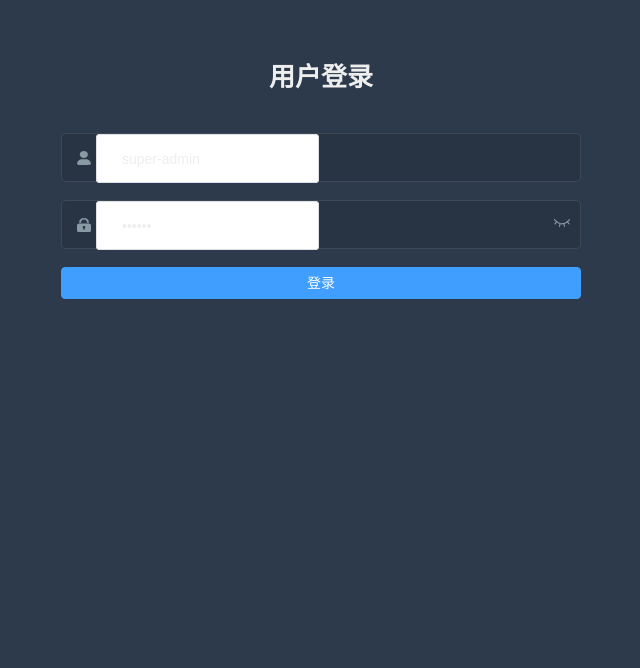
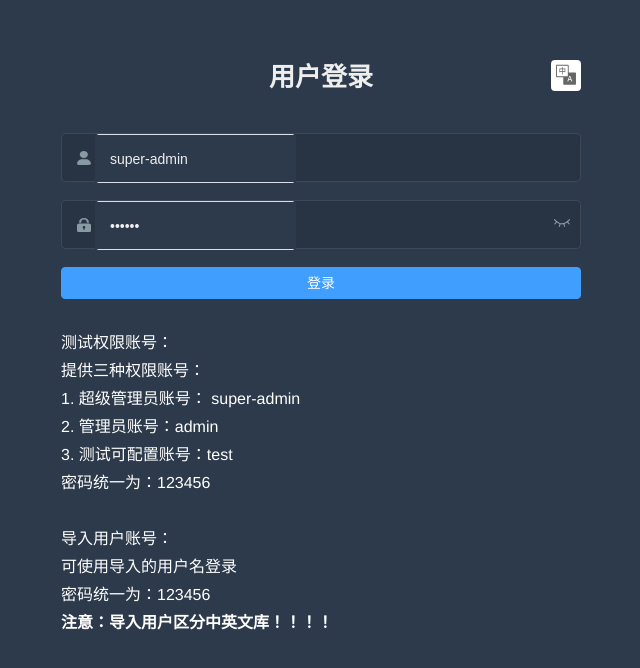
Before and after one commit to ziqicongdonglai/vue3-admin, a Vue app: page /#/login in a window 1280 px wide. Shown: the part 104-772 px from the top of the page, without its empty margins (319-959 px from the left). Built offline with nearby package versions, Linux system fonts and the light colour scheme.

Commit message:
feat: 处理项目国际化内容

```diff
--- a/src/components/LangSelect/index.vue
+++ b/src/components/LangSelect/index.vue
@@ -1,7 +1,7 @@
 <template>
   <el-dropdown trigger="click" class="international" @command="handleSetLanguage">
     <div>
-      <el-tooltip content="国际化" :effect="effect">
+      <el-tooltip :content="$t('msg.navBar.lang')" :effect="effect">
         <svg-icon icon="language" />
       </el-tooltip>
     </div>
@@ -39,6 +39,6 @@
 const handleSetLanguage = (lang) => {
   i18n.locale.value = lang
   store.commit('app/setLanguage', lang)
-  ElMessage.success('更新成功')
+  ElMessage.success(i18n.t('msg.toast.switchLangSuccess'))
 }
 </script>
--- a/src/layout/components/Navbar.vue
+++ b/src/layout/components/Navbar.vue
@@ -13,12 +13,14 @@
         <template #dropdown>
           <el-dropdown-menu class="user-dropdown">
             <router-link to="/">
-              <el-dropdown-item> 首页 </el-dropdown-item>
+              <el-dropdown-item> {{ $t('msg.navBar.home') }} </el-dropdown-item>
             </router-link>
             <a target="_blank" href="">
-              <el-dropdown-item>课程主页</el-dropdown-item>
+              <el-dropdown-item>{{ $t('msg.navBar.course') }}</el-dropdown-item>
             </a>
-            <el-dropdown-item divided @click="logout"> 退出登录 </el-dropdown-item>
+            <el-dropdown-item divided @click="logout">
+              {{ $t('msg.navBar.logout') }}
+            </el-dropdown-item>
           </el-dropdown-menu>
         </template>
       </el-dropdown>
--- a/src/views/login/index.vue
+++ b/src/views/login/index.vue
@@ -1,8 +1,9 @@
 <template>
   <div class="login-container">
-    <el-form class="login-form" :model="loginForm" :rules="loginRules" ref="loginFormRef">
+    <el-form class="login-form" ref="loginFromRef" :model="loginForm" :rules="loginRules">
       <div class="title-container">
-        <h3 class="title">用户登录</h3>
+        <h3 class="title">{{ $t('msg.login.title') }}</h3>
+        <lang-select class="lang-select" effect="light"></lang-select>
       </div>
 
       <el-form-item prop="username">
@@ -16,24 +17,28 @@
         <span class="svg-container">
           <svg-icon icon="password" />
         </span>
-        <el-input placeholder="password" name="password" v-model="loginForm.password" :type="passwordType" />
+        <el-input placeholder="password" name="password" :type="passwordType" v-model="loginForm.password" />
         <span class="show-pwd">
           <svg-icon :icon="passwordType === 'password' ? 'eye' : 'eye-open'" @click="onChangePwdType" />
         </span>
       </el-form-item>
 
-      <el-button type="primary" style="width: 100%; margin-bottom: 30px" :loading="loading" @click="handleLogin"
-        >登录
+      <el-button type="primary" style="width: 100%; margin-bottom: 30px" :loading="loading" @click="handleLogin">
+        {{ $t('msg.login.loginBtn') }}
       </el-button>
+
+      <div class="tips" v-html="$t('msg.login.desc')"></div>
     </el-form>
   </div>
 </template>
 
 <script setup>
-import { ref } from 'vue'
+import LangSelect from '@/components/LangSelect'
+import { ref, computed } from 'vue'
 import { validatePassword } from './rules'
 import { useStore } from 'vuex'
 import { useRouter } from 'vue-router'
+import { useI18n } from 'vue-i18n'
 
 // 数据源
 const loginForm = ref({
@@ -41,12 +46,15 @@
   password: '123456'
 })
 // 验证规则
+const i18n = useI18n()
 const loginRules = ref({
   username: [
     {
       required: true,
       trigger: 'blur',
-      message: '用户名为必填项'
+      message: computed(() => {
+        return i18n.t('msg.login.usernameRule')
+      })
     }
   ],
   password: [
@@ -70,19 +78,19 @@
 
 // 登录动作处理
 const loading = ref(false)
-const loginFormRef = ref(null)
+const loginFromRef = ref(null)
 const store = useStore()
 const router = useRouter()
 const handleLogin = () => {
-  loginFormRef.value.validate((valid) => {
+  loginFromRef.value.validate((valid) => {
     if (!valid) return
-    console.log(loginForm.value)
+
     loading.value = true
     store
       .dispatch('user/login', loginForm.value)
-      .then((res) => {
+      .then(() => {
         loading.value = false
-        // TODO: 登录后操作
+        // 登录后操作
         router.push('/')
       })
       .catch((err) => {
@@ -92,6 +100,7 @@
   })
 }
 </script>
+
 <style lang="scss" scoped>
 $bg: #2d3a4b;
 $dark_gray: #889aa4;
@@ -125,14 +134,27 @@
       width: 85%;
 
       input {
-        background: transparent;
-        border: 0px;
-        -webkit-appearance: none;
-        border-radius: 0px;
+        background: $bg;
+        border: 0;
         padding: 12px 5px 12px 15px;
         color: $light_gray;
         height: 47px;
         caret-color: $cursor;
+        margin-left: -12px;
+        margin-right: -12px;
+      }
+    }
+  }
+
+  .tips {
+    font-size: 16px;
+    line-height: 28px;
+    color: #fff;
+    margin-bottom: 10px;
+
+    span {
+      &:first-of-type {
+        margin-right: 16px;
       }
     }
   }
@@ -154,6 +176,17 @@
       text-align: center;
       font-weight: bold;
     }
+
+    ::v-deep(.lang-select) {
+      position: absolute;
+      top: 4px;
+      right: 0;
+      background-color: white;
+      font-size: 22px;
+      padding: 4px;
+      border-radius: 4px;
+      cursor: pointer;
+    }
   }
 
   .show-pwd {
--- a/src/views/login/rules.js
+++ b/src/views/login/rules.js
@@ -1,7 +1,8 @@
+import i18n from '@/i18n'
 export const validatePassword = () => {
   return (rule, value, callback) => {
     if (value.length < 6) {
-      callback(new Error('密码不能少于6位'))
+      callback(new Error(i18n.global.t('msg.login.passwordRule')))
     } else {
       callback()
     }
```
